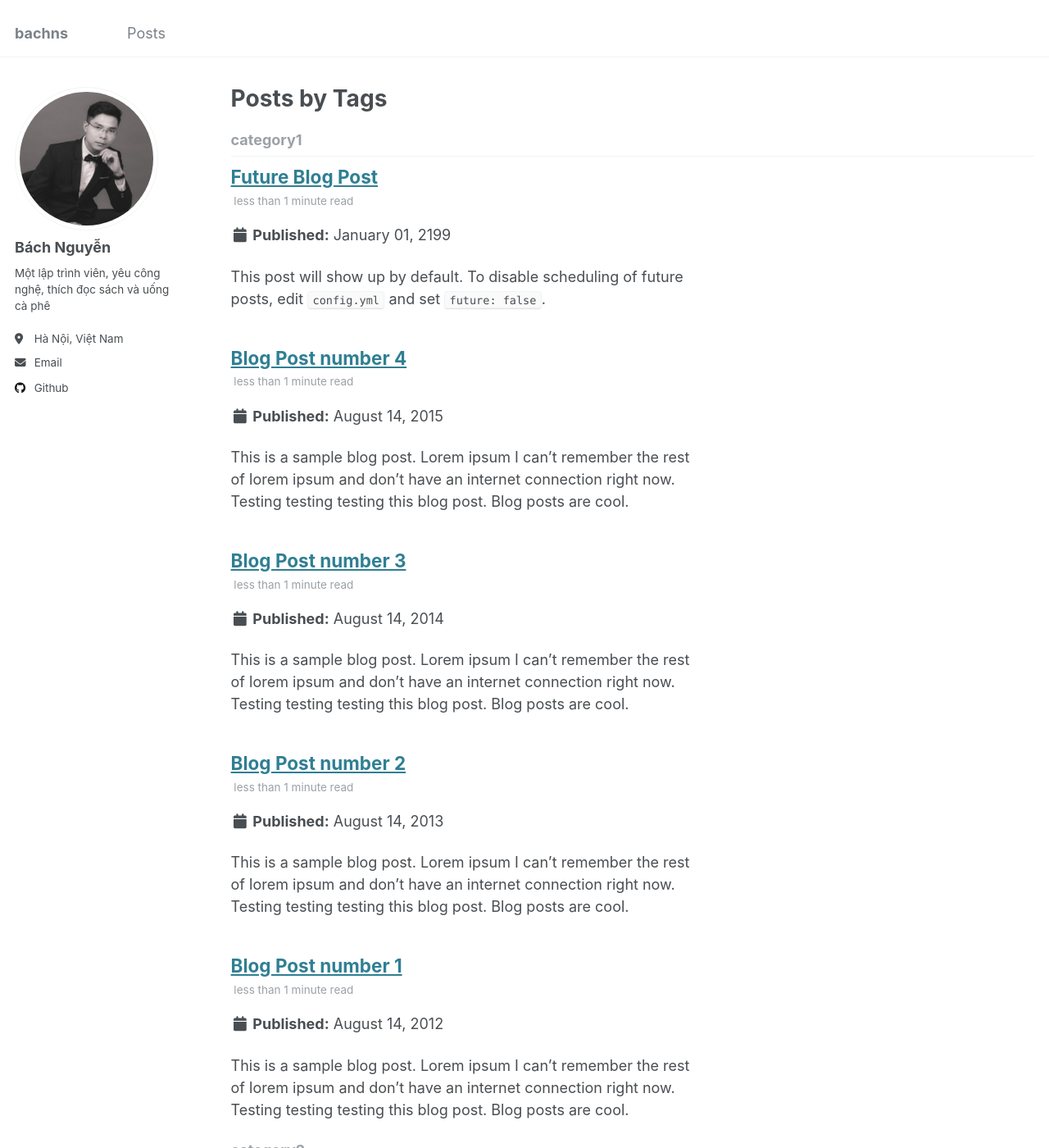
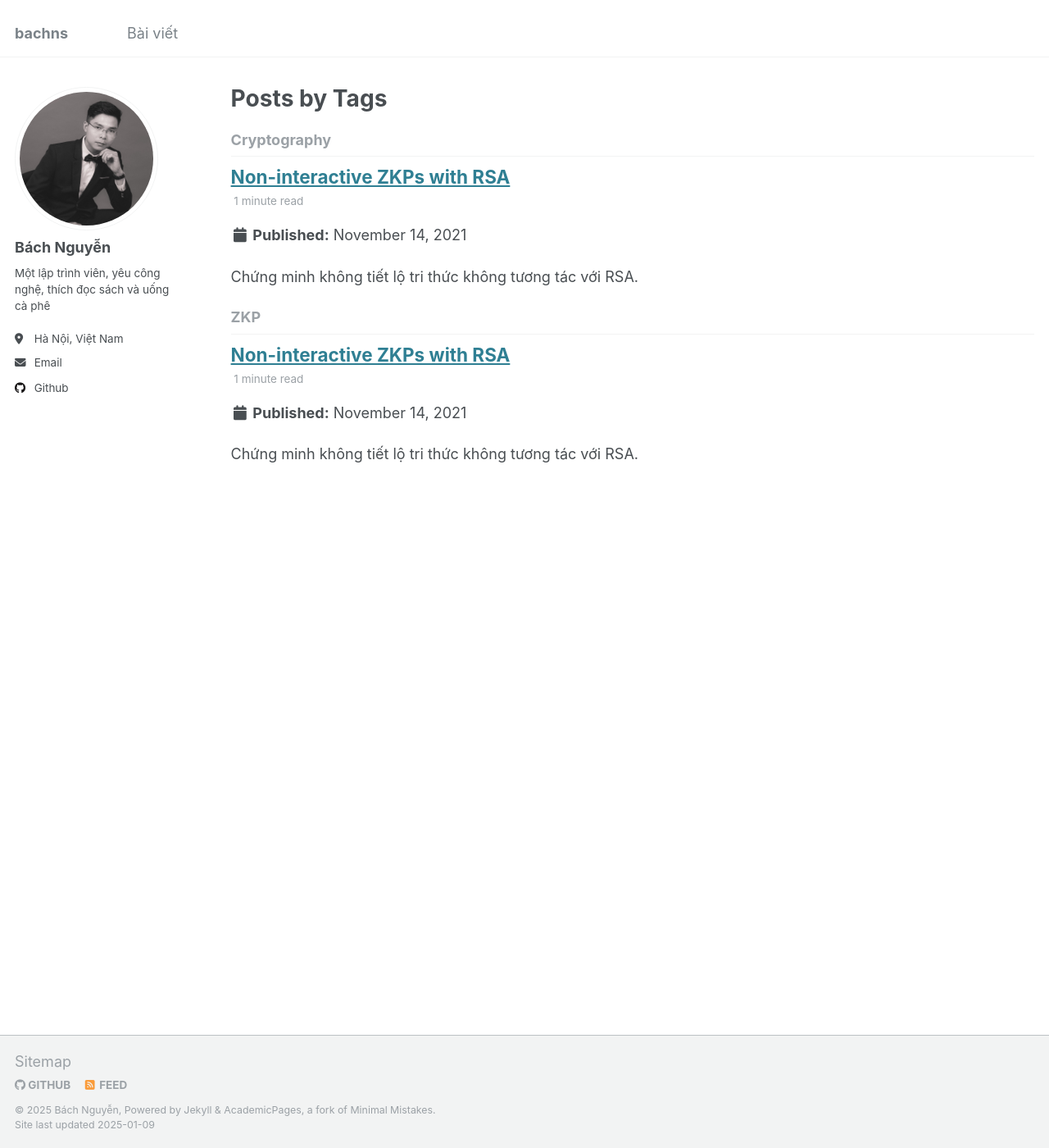
Before and after one commit to bachns/bachns.github.io, a Jekyll site: the page built from _pages/tag-archive.html, in a window 1280 px wide and 1400 px high. Shown: the whole window at 82% size. Built offline with Jekyll 4.4.1, drawn with Linux system fonts in a browser that asks for light colours; some of the changed text lies outside the part shown.

Commit message:
Non-interactive ZKPs with RSA

```diff
--- a/_data/navigation.yml
+++ b/_data/navigation.yml
@@ -23,7 +23,7 @@ main:
 #    url: /teaching/
 
 
-  - title: "Posts"
+  - title: "Bài viết"
     url: /posts/
 
 
--- a/_posts/2012-08-14-blog-post-1.md
+++ /dev/null
@@ -1,20 +0,0 @@
----
-title: 'Blog Post number 1'
-date: 2012-08-14
-permalink: /posts/2012/08/blog-post-1/
-tags:
-  - cool posts
-  - category1
-  - category2
----
-
-This is a sample blog post. Lorem ipsum I can't remember the rest of lorem ipsum and don't have an internet connection right now. Testing testing testing this blog post. Blog posts are cool.
-
-Headings are cool
-======
-
-You can have many headings
-======
-
-Aren't headings cool?
-------
--- a/_posts/2013-08-14-blog-post-2.md
+++ /dev/null
@@ -1,20 +0,0 @@
----
-title: 'Blog Post number 2'
-date: 2013-08-14
-permalink: /posts/2013/08/blog-post-2/
-tags:
-  - cool posts
-  - category1
-  - category2
----
-
-This is a sample blog post. Lorem ipsum I can't remember the rest of lorem ipsum and don't have an internet connection right now. Testing testing testing this blog post. Blog posts are cool.
-
-Headings are cool
-======
-
-You can have many headings
-======
-
-Aren't headings cool?
-------
--- a/_posts/2014-08-14-blog-post-3.md
+++ /dev/null
@@ -1,20 +0,0 @@
----
-title: 'Blog Post number 3'
-date: 2014-08-14
-permalink: /posts/2014/08/blog-post-3/
-tags:
-  - cool posts
-  - category1
-  - category2
----
-
-This is a sample blog post. Lorem ipsum I can't remember the rest of lorem ipsum and don't have an internet connection right now. Testing testing testing this blog post. Blog posts are cool.
-
-Headings are cool
-======
-
-You can have many headings
-======
-
-Aren't headings cool?
-------
--- /dev/null
+++ b/_posts/2021-11-14-non-interactive-ZKPs-with-RSA.md
@@ -0,0 +1,66 @@
+---
+title: 'Non-interactive ZKPs with RSA'
+date: 2021-11-14
+permalink: /posts/21/11/non-interactive-ZKPs-with-RSA/
+tags:
+  - Cryptography
+  - ZKP
+---
+
+Chứng minh không tiết lộ tri thức không tương tác với RSA.
+
+### Non interactive ZKPs with RSA
+
+**Phương** (P) muốn chính minh với **Vinh** (V) là cô ấy biết bí mật \\(m\\), tuy nhiên cô ấy không muốn tiết lộ \\(m\\) cho anh ta. Biết rằng \\(m\\) được mã hoá bằng RSA như sau:
+
+$$
+m^e \equiv c \ (mod\ N)
+$$
+
+Với \\((c, e, N)\\) là công khai, chỉ \\(m\\) là bí mật. Làm sao chứng minh được điều đó mà không để lộ \\(m\\)?
+
+Hãy cùng xem giao thức không tương tác sau:
+
+Bước 1. Phương chọn ngẫu nhiên giá trị bí mật \\(r_1\\), và tính nghịch đảo của nó là \\(r_1^{-1}\\) rồi nhân với \\(m \ (mod \ N)\\) để được \\(r_2\\), như dưới:
+
+$$
+r_2 = m * r_1^{-1} \ (mod\ N)
+$$
+
+Bước 2. Phương tính tiếp \\(x_1\\) và \\(x_2\\) để làm bằng chứng, sau đó gửi cặp giá trị này cho Vinh, cách tính \\(x_1\\), \\(x_2\\) như sau:
+
+$$
+x_1 = r_1^e \ (mod \ N)
+$$
+
+$$
+x_2 = r_2^e \ (mod \ N)
+$$
+
+Bước 3. Vinh xác minh bằng cách tính:
+
+$$
+x_1 * x_2 \equiv c' \ (mod \ N)
+$$
+
+Nếu \\(c'\\) bằng \\(c\\) thì Phương thực sự biết giá trị \\(m\\). Như vậy, Vinh **hoàn toàn bị thuyết phục** là Phương biết giá trị \\(m\\), mà **không hề biết được gì** về giá trị \\(m\\).
+
+### Thật vậy
+
+\\(c'\\) bằng \\(c\\) chỉ khi \\(x_1\\) và \\(x_2\\) là bằng chứng thực sự. Ta có thể tính lại như sau:
+
+$$
+x_1 * x_2 \equiv r_1 ^ e * r_2^e \equiv (r_1*r_2)^e \\
+\equiv (r_1 * m * r_1^{-1})^e \equiv m^e \equiv c \ (mod \ N)
+$$
+
+### Nhắc lại chút
+
+| Giá trị công khai | Giá trị bí mật |
+| ------------------| -------------- |
+| \\(c, e, N, x_1, x_2\\) |\\(m, r_1, r_2\\)|
+
+
+Ok !!! vậy giao thức này có thể bị tấn công không? Câu trả lời là: **Có.**
+
+Bài sau sẽ trình bày một tấn công vào giao thức này.
--- a/_posts/2199-01-01-future-post.md
+++ /dev/null
@@ -1,11 +0,0 @@
----
-title: 'Future Blog Post'
-date: 2199-01-01
-permalink: /posts/2012/08/blog-post-4/
-tags:
-  - cool posts
-  - category1
-  - category2
----
-
-This post will show up by default. To disable scheduling of future posts, edit `config.yml` and set `future: false`.
```
Also changed, not shown: _pages/about.md (+1 -1 lines), _posts/2015-08-14-blog-post-4.md (deleted, +0 -20 lines).
